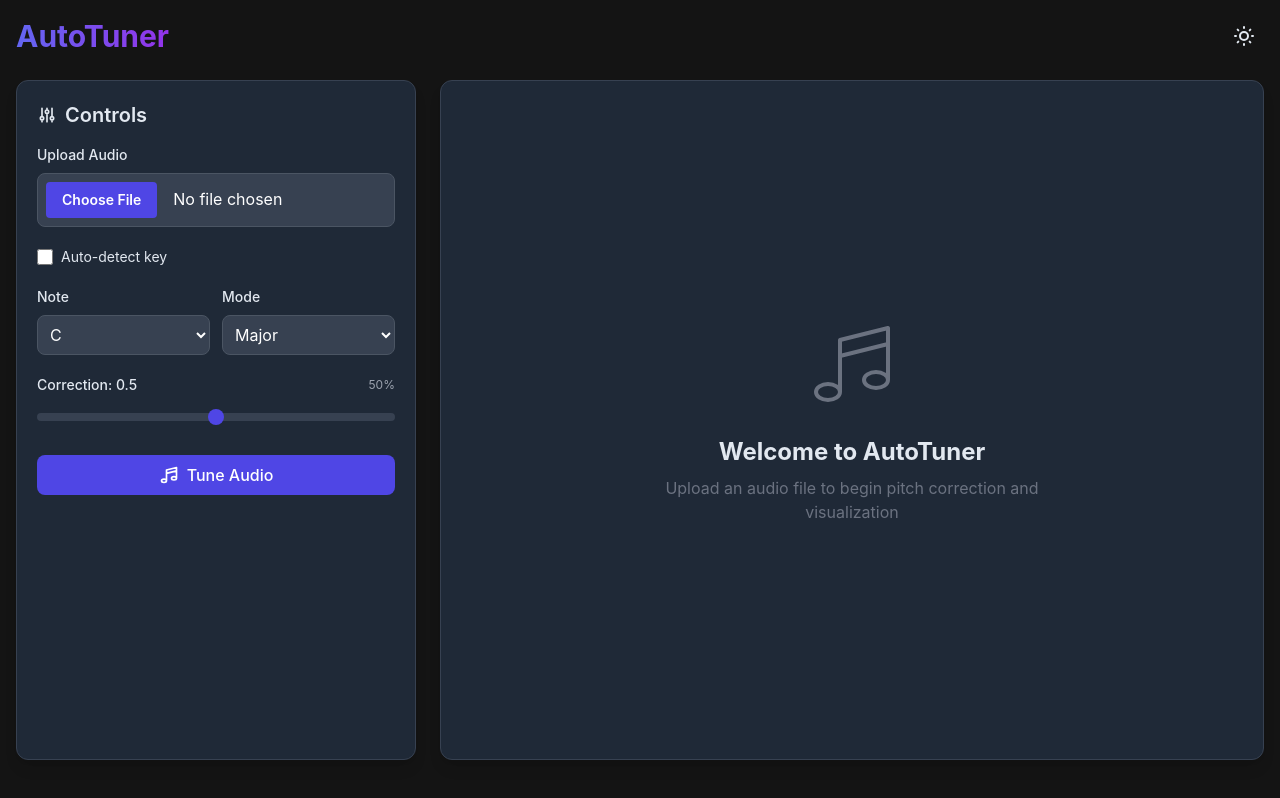
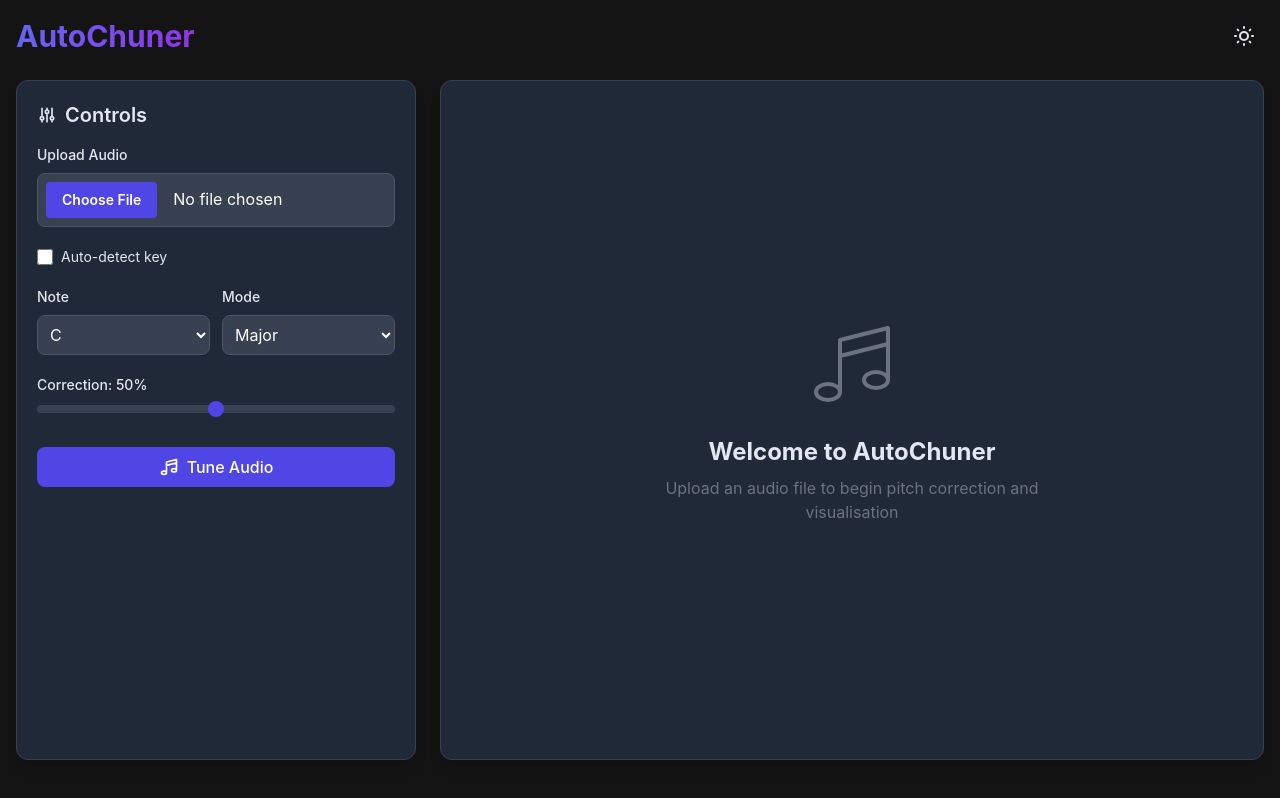
Before and after one commit to singlabharat/autochuner, a React (Vite) app in the folder frontend/: page / in a window 1280 px wide. Built offline with nearby package versions, Linux system fonts and the light colour scheme; the HTML template or start-up script is replaced by a standard one.

Commit message:
minor edits

```diff
--- a/frontend/src/App.jsx
+++ b/frontend/src/App.jsx
@@ -99,7 +99,7 @@ export default function App() {
         {/* Header */}
         <header className='flex justify-between items-center mb-6'>
           <h1 className='text-3xl font-bold bg-gradient-to-r from-indigo-500 to-purple-600 bg-clip-text text-transparent'>
-            AutoTuner
+            AutoChuner
           </h1>
           <button
             onClick={() => setDarkMode(!darkMode)}
@@ -227,10 +227,9 @@ export default function App() {
               )}
 
               <div>
-                <div className='flex justify-between items-center mb-2'>
-                  <label className='block text-sm font-medium'>Correction: {correction}</label>
-                  <span className='text-xs text-gray-400'>{Math.round(correction * 100)}%</span>
-                </div>
+                <label className='block text-sm font-medium'>
+                  Correction: {Math.round(correction * 100)}%
+                </label>
                 <input
                   type='range'
                   min='0'
@@ -316,9 +315,9 @@ export default function App() {
                     />
                   </svg>
                 </div>
-                <h2 className='text-2xl font-bold mb-2'>Welcome to AutoTuner</h2>
+                <h2 className='text-2xl font-bold mb-2'>Welcome to AutoChuner</h2>
                 <p className='text-gray-500 max-w-md'>
-                  Upload an audio file to begin pitch correction and visualization
+                  Upload an audio file to begin pitch correction and visualisation
                 </p>
               </div>
             ) : (
--- a/frontend/src/components/PitchGraph.jsx
+++ b/frontend/src/components/PitchGraph.jsx
@@ -54,7 +54,9 @@ export default function PitchGraph({ time = [], original = [], tuned = [] }) {
         xaxis: {
           title: 'Time (s)',
           gridcolor: gridColor,
-          showgrid: true,
+          showgrid: false, // Remove vertical grid lines
+          showline: true,
+          linecolor: gridColor,
           zerolinecolor: gridColor,
         },
         yaxis: {
@@ -94,7 +96,9 @@ export default function PitchGraph({ time = [], original = [], tuned = [] }) {
       xaxis: {
         title: 'Time (s)',
         gridcolor: gridColor,
-        showgrid: true,
+        showgrid: false, // Remove vertical grid lines
+        showline: true,
+        linecolor: gridColor,
         zerolinecolor: gridColor,
       },
       yaxis: {
```
